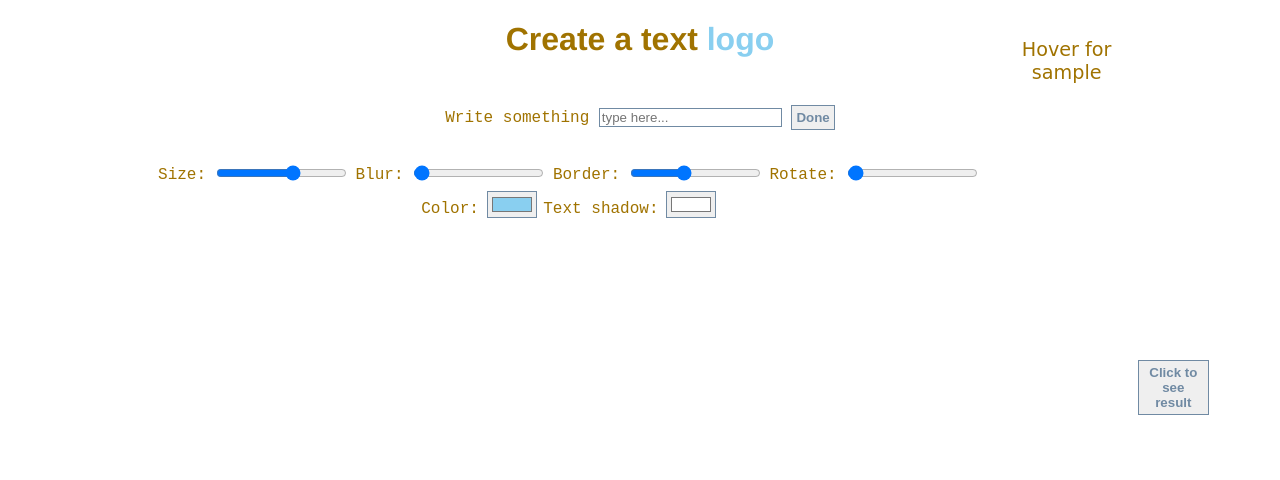
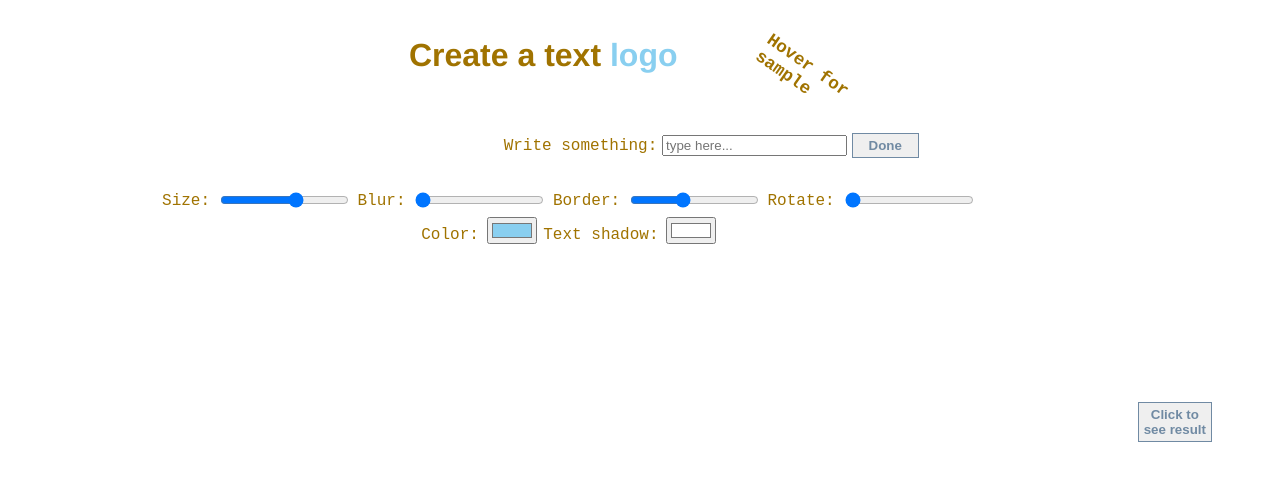
Before and after one commit to hamiat/create-a-text-logo, a plain HTML site: page index.html in a window 1280 px wide. Drawn offline with Linux system fonts and the light colour scheme.

Commit message:
minor layout changes

```diff
--- a/index.html
+++ b/index.html
@@ -8,11 +8,13 @@
     <link rel="stylesheet" href="style.css" />
   </head>
   <body>
-    <main class="grid">
+    <header>
       <h1 id="title">Create a text <span class="hl">logo</span></h1>
       <p id="sample">Hover for sample</p>
+    </header>
+    <main class="grid">
       <section class="text-input">
-        <label id="writing-label" for="writing">Write something</label>
+        <label id="writing-label" for="writing">Write something:</label>
         <input id="writing" type="text" placeholder="type here..." />
         <button id="text-btn" type="submit">Done</button>
       </section>
--- /dev/null
+++ b/save.css
@@ -0,0 +1,191 @@
+:root {
+    --base: #89cff0;
+    --size: 100px;
+    --blur: 0px;
+    --border: 2px;
+    --bordercolor: #ffffff;
+    --rotate: 0deg;
+    --secondary: rgb(160, 115, 0);
+  }
+
+  @import url("https://fonts.googleapis.com/css2?family=Fredoka+One&family=Cutive+Mono&family=Caveat+Brush&display=swap");
+  html {
+    height: 100vh;
+    overflow-x: hidden;
+  }
+
+  body {
+    margin: 0;
+    padding: 0;
+    box-sizing: border-box;
+    display: grid;
+    grid-template-columns: repeat(9, 1fr);
+    grid-template-rows: 60px auto;
+
+
+  }
+
+  .grid {
+    display: grid;
+    grid-template-columns: repeat(9, 1fr);
+    grid-template-rows: 60px auto;
+  }
+
+  header {
+    grid-column: 1 / span 9;
+    grid-row: 1;
+    display: flex;
+  justify-content: center;
+
+    padding: 1em;
+
+  }
+
+
+  main {
+    grid-column: 1 / span 9;y
+    grid-row: 2;
+  }
+  h1 {
+    color: var(--secondary);
+    font-family: "Franklin Gothic Medium", "Arial Narrow", Arial, sans-serif;
+    font-size: 2em;
+
+  }
+
+  .hl {
+    color: var(--base);
+  }
+
+
+
+  #sample {
+
+    max-width: 10ch;
+   margin: 2.5em 0 0  5em;
+   transform: rotate(35deg);
+    font-weight: 800;
+    color: var(--secondary);
+    cursor: pointer;
+    transition: all 0.5s;
+    font-family: "Cutive Mono", monospace;
+    font-size: 1.1em;
+
+  }
+
+
+  #sample:hover {
+    color: var(--base);
+    transform: scale(1.1);
+    transform: rotate(35deg);
+  }
+
+  .text-input {
+    grid-column: 1 / span 9;
+    grid-row: 1;
+    display: flex;
+    justify-content: center;
+    align-items: baseline;
+    font-family: "Cutive Mono", monospace;
+    color: var(--secondary);
+    gap: 0.3em;
+
+  }
+
+  #text-btn {
+    width: 5em;
+  }
+
+  .controls {
+    grid-column: 1 / span 9;
+    grid-row: 2;
+    display: flex;
+    flex-wrap: wrap;
+    justify-content: center;
+    align-items: center;
+    margin: 2em 0;
+    gap: 0.4em;
+    width: 100%;
+    color: var(--base);
+  }
+
+
+  .inputs {
+    display: flex;
+    flex-wrap: nowrap;
+    align-items: flex-end;
+    gap: 0.5em;
+    font-family: "Cutive Mono", monospace;
+    color: var(--secondary);
+
+  }
+
+  .text-logo {
+    grid-column: 1 / span 9;
+    grid-row: 3;
+    display: grid;
+  }
+
+
+
+  .text-logo img {
+    width: 100%;
+    grid-column: 2 / span 7;
+    grid-row: 1;
+    display: none;
+  }
+
+  button {
+    margin-top: 1em;
+    cursor: pointer;
+    color: #708aa3;
+    border: 1px solid #708aa3;
+    padding: 0.3em;
+    font-weight: 600;
+  }
+
+  #results-btn {
+    grid-column: 9 / span 1 ;
+    grid-row: 2;
+    margin-top: 5em;
+    margin-right: 1em;
+    max-width: 10ch;
+  }
+
+  #return-btn {
+    grid-column: 9 / span 1;
+    grid-row: 4;
+    width: 50%;
+    display: none;
+    margin-top: 20em;
+  }
+
+  input.label  {
+    cursor: pointer;
+    border: 1px solid #708aa3;
+
+      width: 100%;
+
+
+  }
+
+  /* phone style*/
+  @media screen and (max-width: 620px) {
+    h1 {
+      flex-wrap: nowrap;
+    }
+
+    main {
+      padding: 0 1em;
+    }
+
+
+    #sample {
+     display: none;
+    }
+  #results-btn, #return-btn {
+    width: 4em;
+
+
+  }
+  }
--- a/script.js
+++ b/script.js
@@ -62,10 +62,12 @@ function returnPanel(e) {
   sample.style.display = "grid";
   inputFieldSection.style.display = "block";
   doneBtn.style.display = "grid";
-  writeSomethingLabel.style.display = "none";
-  title.style.display = "grid";
+
+  title.style.display = "block";
   title.style.width = "100%";
 }
+
+
 
 inputs.forEach((input) => input.addEventListener("change", handleUpdate));
 inputs.forEach((input) => input.addEventListener("mousemove", handleUpdate));
--- a/style.css
+++ b/style.css
@@ -18,7 +18,10 @@ body {
   margin: 0;
   padding: 0;
   box-sizing: border-box;
-  text-align: center;
+    display: grid;
+    grid-template-columns: repeat(9, 1fr);
+    grid-template-rows: 60px auto;
+
 }
 
 .grid {
@@ -27,90 +30,30 @@ body {
   grid-template-rows: 60px auto;
 }
 
-h1 {
+header {
   grid-column: 1 / span 9;
   grid-row: 1;
+  display: flex;
+  margin: 0 auto;
+  padding: 1em;
+
+}
+
+h1 {
   color: var(--secondary);
   font-family: "Franklin Gothic Medium", "Arial Narrow", Arial, sans-serif;
   font-size: 2em;
-  z-index: 2;
-}
 
-#sample {
-  grid-column: 8 / span 1;
-  grid-row: 1;
-  border-radius: 50px;
-  max-width: 10ch;
-  padding: 1em;
-  font-weight: 500;
-  color: var(--secondary);
-  cursor: pointer;
-  transition: all 0.5s;
-  font-family: 'Caveat Brush', cursive;
-  font-size: 1.2em;
-}
-
-#sample:hover {
-  color: var(--base);
-  transform: scale(1.1);
 }
 
 .hl {
   color: var(--base);
 }
 
-.text-input {
+
+main {
   grid-column: 1 / span 9;
   grid-row: 2;
-  margin: 2em 0;
-  font-family: "Cutive Mono", monospace;
-  color: var(--secondary);
-  gap: 0.3em;
-}
-
-.controls {
-  grid-column: 2 / span 6;
-  grid-row: 3;
-  display: flex;
-  flex-wrap: wrap;
-  justify-content: center;
-  align-items: center;
-  margin-bottom: 1em;
-  gap: 0.4em;
-  width: 100%;
-  color: var(--base);
-}
-
-.inputs {
-  display: flex;
-  flex-wrap: nowrap;
-  align-items: flex-end;
-  gap: 0.5em;
-  font-family: "Cutive Mono", monospace;
-  color: var(--secondary);
-}
-
-.text-logo {
-  grid-column: 1 / span 9;
-  grid-row: 4;
-}
-
-.text-written {
-  grid-column: 1 / span 9;
-  grid-row: 1;
-  font-size: var(--size);
-  color: var(--base);
-  filter: blur(var(--blur));
-  transform: rotate(var(--rotate));
-  text-shadow: var(--border) 2px var(--bordercolor);
-  z-index: 2;
-}
-
-.text-logo img {
-  width: 100%;
-  grid-column: 2 / span 7;
-  grid-row: 1;
-  display: none;
 }
 
 button {
@@ -122,12 +65,104 @@ button {
   font-weight: 600;
 }
 
+#sample {
+
+  max-width: 10ch;
+ margin: 2.5em 0 0  5em;
+ transform: rotate(35deg);
+  font-weight: 800;
+  color: var(--secondary);
+  cursor: pointer;
+  transition: all 0.5s;
+  font-family: "Cutive Mono", monospace;
+  font-size: 1.1em;
+
+}
+
+
+#sample:hover {
+  color: var(--base);
+  transform: scale(1.1);
+  transform: rotate(35deg);
+}
+
+
+
+.text-input {
+  grid-column: 4 / span 4;
+    grid-row: 2;
+    display: flex;
+    justify-content: center;
+    align-items: baseline;
+    font-family: "Cutive Mono", monospace;
+    color: var(--secondary);
+    gap: 0.3em;
+
+}
+
+#text-btn {
+  width: 5em;
+}
+
+.controls {
+  grid-column: 2 / span 6;
+  grid-row: 3;
+  display: flex;
+  flex-wrap: wrap;
+  justify-content: center;
+  align-items: center;
+  margin: 2em 0;
+  gap: 0.4em;
+  width: 100%;
+  color: var(--base);
+}
+
+
+.inputs {
+  display: flex;
+  flex-wrap: nowrap;
+  align-items: flex-end;
+  gap: 0.5em;
+  font-family: "Cutive Mono", monospace;
+  color: var(--secondary);
+
+}
+
+.text-logo {
+  grid-column: 1 / span 9;
+  grid-row: 4 / auto;
+  display: grid;
+}
+
+.text-written {
+  grid-column: 2 / span 7;
+  grid-row: 1;
+  font-size: var(--size);
+  color: var(--base);
+  filter: blur(var(--blur));
+  transform: rotate(var(--rotate));
+  text-shadow: var(--border) 2px var(--bordercolor);
+  z-index: 2;
+  margin-top: -5px;
+}
+
+.text-logo img {
+  width: 100%;
+  grid-column: 2 / span 7;
+  grid-row: 1;
+  display: none;
+}
+
+
+
 #results-btn {
-  grid-column: 9 / span 1;
-  grid-row: 3;
-  width: 50%;
+  grid-column: 9 ;
+  grid-row: 2;
   margin-top: 5em;
+  margin-right: 1em;
+  max-width: 10ch;
 }
+
 #return-btn {
   grid-column: 9 / span 1;
   grid-row: 4;
@@ -136,14 +171,32 @@ button {
   margin-top: 20em;
 }
 
-input {
+input.label  {
   cursor: pointer;
   border: 1px solid #708aa3;
+
+    width: 100%;
+
+
 }
 
 /* phone style*/
 @media screen and (max-width: 620px) {
-  .sample {
-    display: none;
+  h1 {
+    flex-wrap: wrap;
   }
+
+  main {
+    padding: 0 1em;
+  }
+
+
+  #sample {
+   display: none;
+  }
+#results-btn, #return-btn {
+  width: 4em;
+
+
 }
+}
```
Also changed, not shown: results.html (added, +16 -0 lines).
